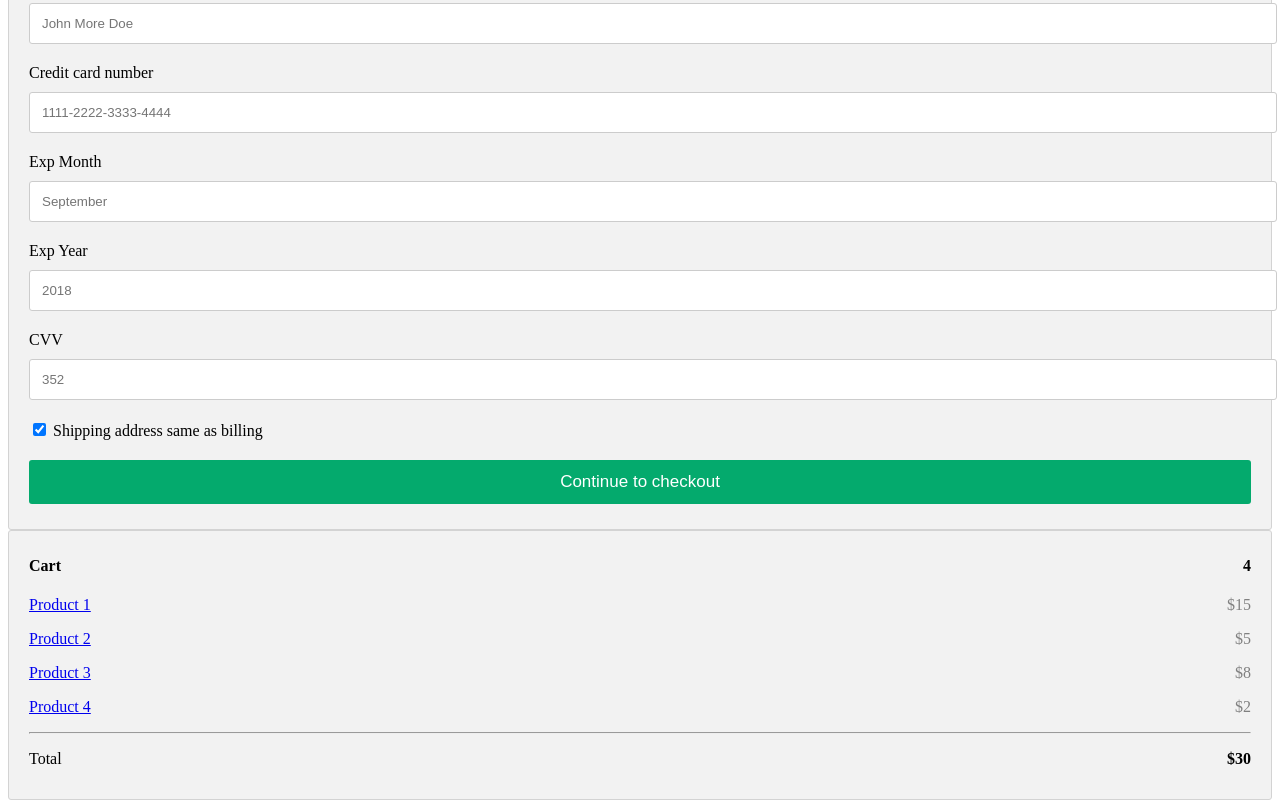
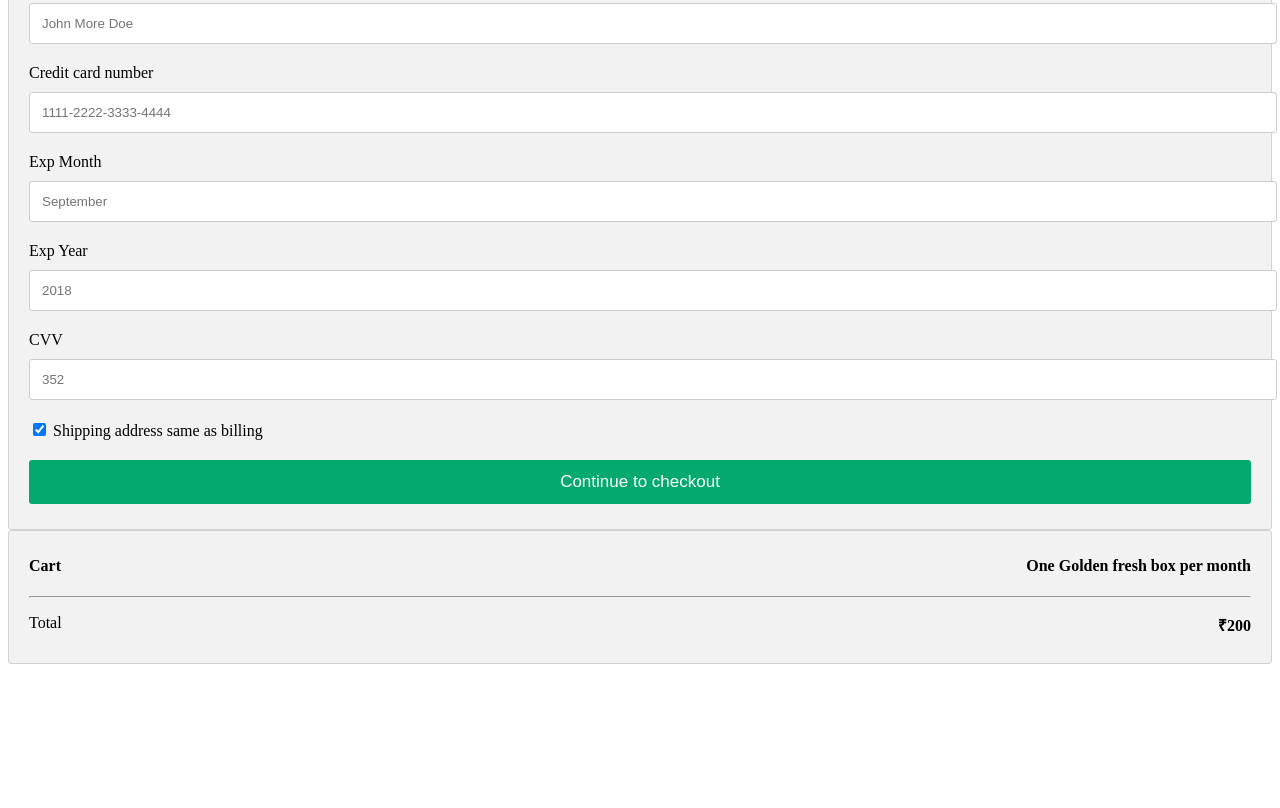
Before and after one commit to na-sha1/HomeFresh, a plain HTML site: page Assets/SubscriptionPlans/payment-gold-plan.html in a window 1280 px wide. Shown: the part 754-1562 px from the top of the page. After the commit the page ends 1426 px from the top, so only its background shows below. Drawn offline with Linux system fonts and the light colour scheme.

Commit message:
Update payment-gold-plan.html

```diff
--- a/Assets/SubscriptionPlans/payment-gold-plan.html
+++ b/Assets/SubscriptionPlans/payment-gold-plan.html
@@ -79,15 +79,15 @@
             <h4>Cart
               <span class="price" style="color:black">
                 <i class="fa fa-shopping-cart"></i>
-                <b>4</b>
+                <b>One Golden fresh box per month</b>
               </span>
             </h4>
-            <p><a href="#">Product 1</a> <span class="price">$15</span></p>
+<!--             <p><a href="#">Product 1</a> <span class="price">$15</span></p>
             <p><a href="#">Product 2</a> <span class="price">$5</span></p>
             <p><a href="#">Product 3</a> <span class="price">$8</span></p>
-            <p><a href="#">Product 4</a> <span class="price">$2</span></p>
+            <p><a href="#">Product 4</a> <span class="price">$2</span></p> -->
             <hr>
-            <p>Total <span class="price" style="color:black"><b>$30</b></span></p>
+            <p>Total <span class="price" style="color:black"><b>₹200</b></span></p>
           </div>
         </div>
       </div>
```
